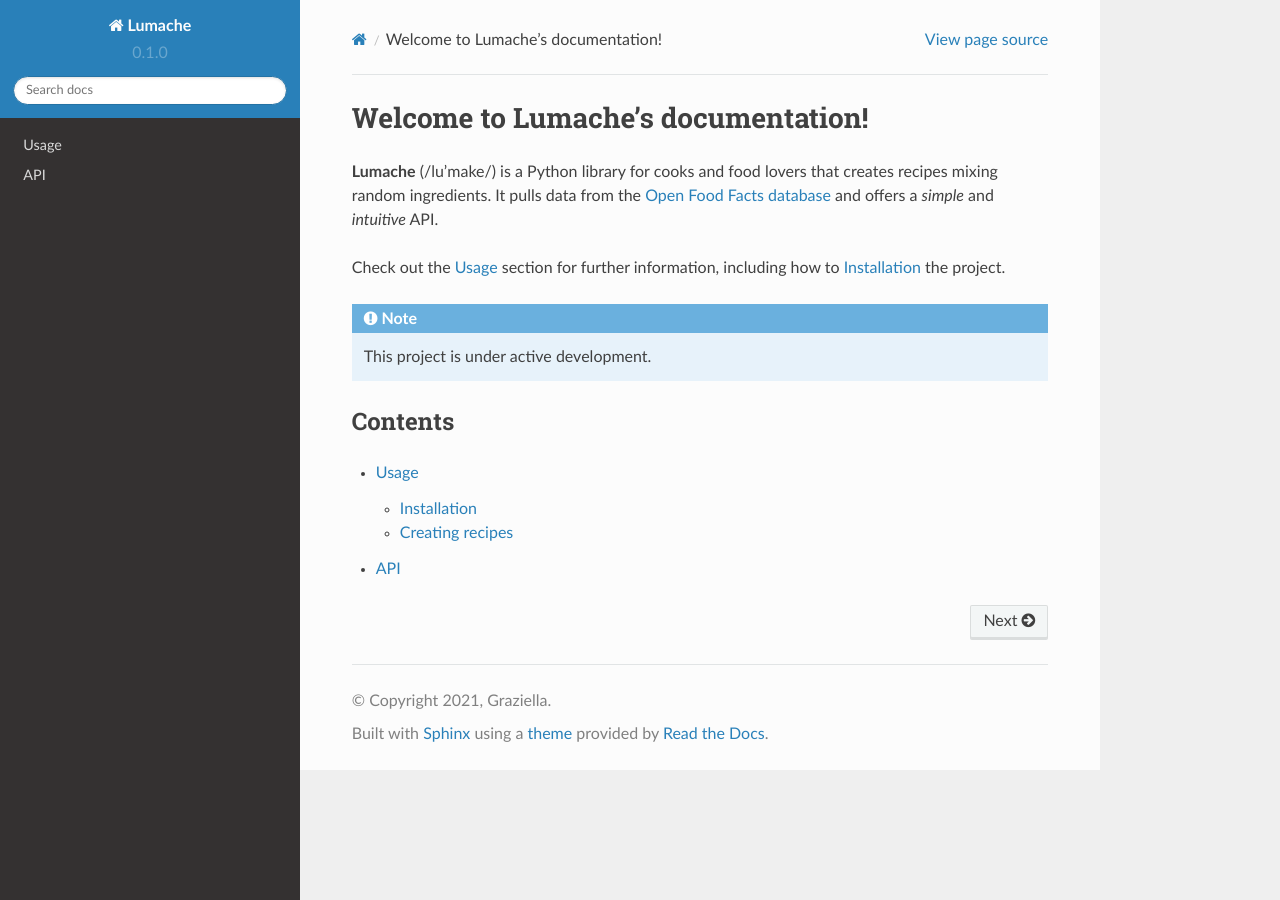
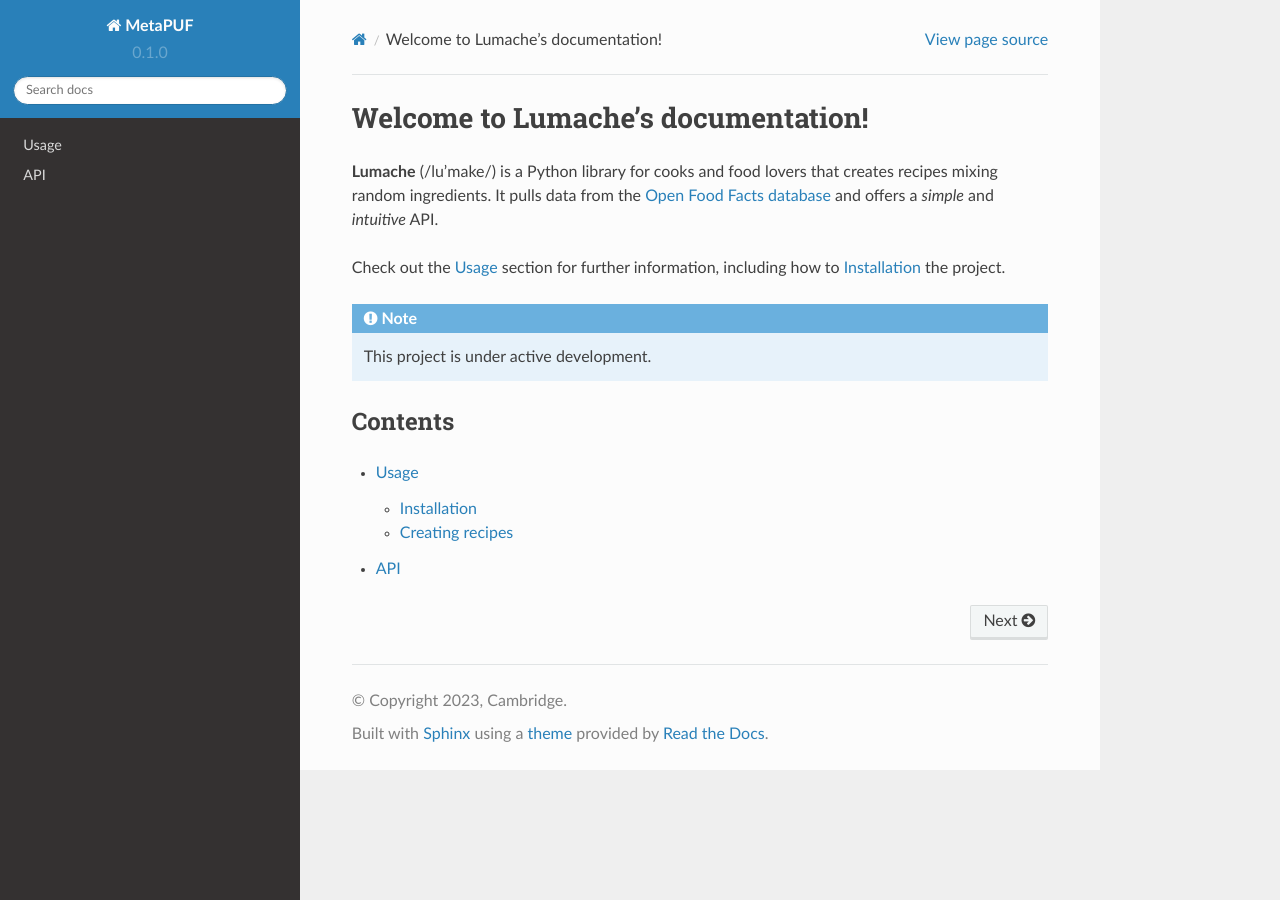
Before and after one commit to javizca/MetaPUF-tutorial, a Sphinx documentation site: the page built from docs/source/index.rst, in a window 1280 px wide. Built offline with Sphinx 7.4.7 and the Read the Docs theme 2.0.0, drawn with Linux system fonts in a browser that asks for light colours.

Commit message:
Update conf

```diff
--- a/docs/source/conf.py
+++ b/docs/source/conf.py
@@ -2,9 +2,9 @@
 
 # -- Project information
 
-project = 'Lumache'
-copyright = '2021, Graziella'
-author = 'Graziella'
+project = 'MetaPUF'
+copyright = '2023, Cambridge'
+author = 'Shengbo'
 
 release = '0.1'
 version = '0.1.0'
```
